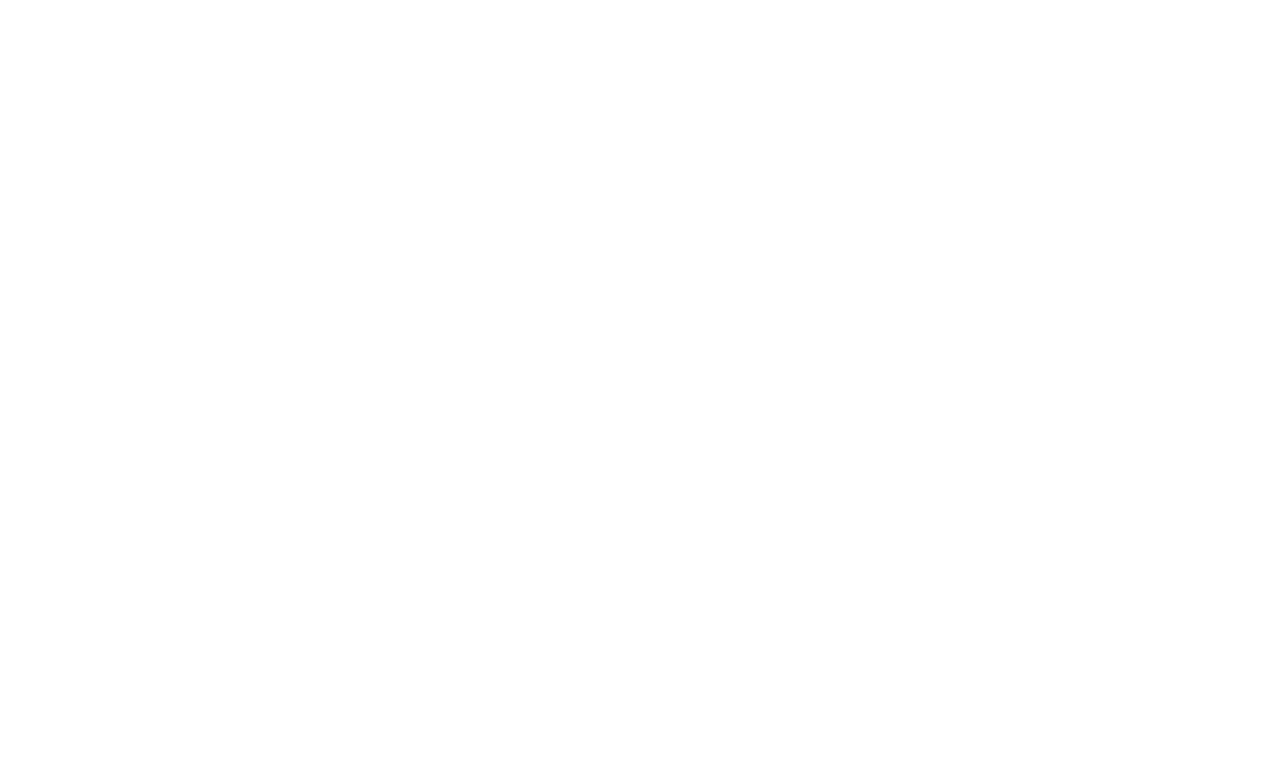
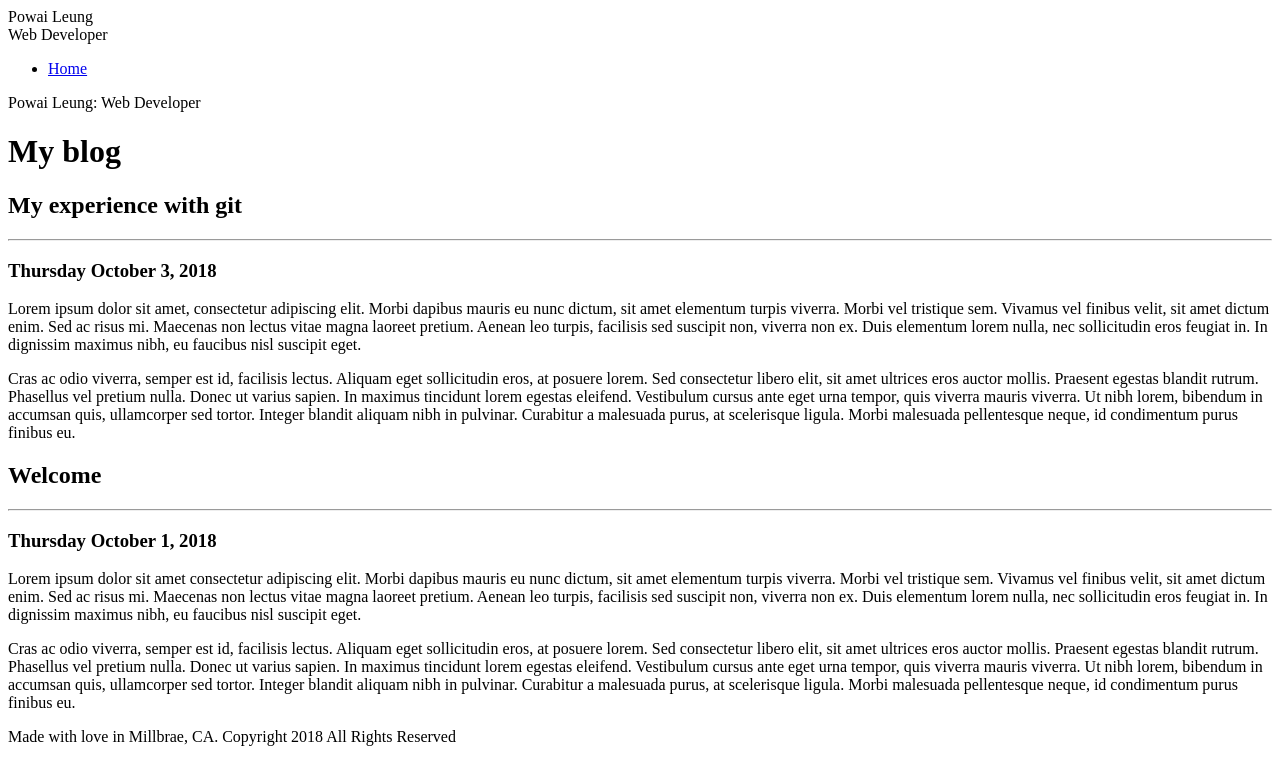
Before and after one commit to powaileung/personal-blog, a plain HTML site: page index.html in a window 1280 px wide. Drawn offline with Linux system fonts and the light colour scheme.

Commit message:
Add required HTML elements to the blog page skeleton.

```diff
--- a/index.html
+++ b/index.html
@@ -7,6 +7,73 @@
     <title>Powai Leung - Web Developer</title>
   </head>
   <body>
+    <div class="parent">
+      <div class="wrapper">
+        <nav>
+          <div class="inner-wrap">
+            <div class="site-header">Powai Leung</div>
+            <div class="site-subheader">Web Developer</div>
+            <ul class="site-navigation">
+              <li><a href="index.html">Home</a></li>
+            </ul>
+          </div>
+        </nav>
 
+        <main>
+          <div class="menu">
+            <div class="menu-icon" id="sidebarCollapse">
+              <span class="mobile-header">Powai Leung: Web Developer</span>
+            </div>
+          </div>
+
+          <h1>My blog</h1>
+          <article>
+           <h2>My experience with git</h2>
+           <hr />
+           <h3>Thursday October 3, 2018</h3>
+           <p>
+             Lorem ipsum dolor sit amet, consectetur adipiscing elit. Morbi dapibus mauris eu nunc
+             dictum, sit amet elementum turpis viverra. Morbi vel tristique sem. Vivamus vel finibus velit, sit amet
+             dictum enim. Sed ac risus mi. Maecenas non lectus vitae magna laoreet pretium. Aenean leo turpis, facilisis
+             sed suscipit non, viverra non ex. Duis elementum lorem nulla, nec sollicitudin eros feugiat in. In
+             dignissim maximus nibh, eu faucibus nisl suscipit eget.
+           </p>
+           <p>
+             Cras ac odio viverra, semper est id, facilisis lectus. Aliquam eget sollicitudin eros, at posuere lorem.
+             Sed consectetur libero elit, sit amet ultrices eros auctor mollis. Praesent egestas blandit rutrum. Phasellus vel pretium nulla. Donec ut varius sapien. In maximus tincidunt lorem egestas eleifend. Vestibulum cursus ante
+             eget urna tempor, quis viverra mauris viverra. Ut nibh lorem, bibendum in accumsan quis, ullamcorper sed
+             tortor. Integer blandit aliquam nibh in pulvinar. Curabitur a malesuada purus, at scelerisque ligula. Morbi
+             malesuada pellentesque neque, id condimentum purus finibus eu.
+           </p>
+          </article>
+          <article>
+           <h2>Welcome</h2>
+           <hr />
+           <h3>Thursday October 1, 2018</h3>
+           <p>
+             Lorem ipsum dolor sit amet consectetur adipiscing elit. Morbi dapibus mauris eu nunc
+             dictum, sit amet elementum turpis viverra. Morbi vel tristique sem. Vivamus vel finibus velit, sit amet
+             dictum enim. Sed ac risus mi. Maecenas non lectus vitae magna laoreet pretium. Aenean leo turpis, facilisis
+             sed suscipit non, viverra non ex. Duis elementum lorem nulla, nec sollicitudin eros feugiat in. In
+             dignissim
+             maximus nibh, eu faucibus nisl suscipit eget.
+           </p>
+           <p>
+             Cras ac odio viverra, semper est id, facilisis lectus. Aliquam eget sollicitudin eros, at posuere lorem.
+             Sed
+             consectetur libero elit, sit amet ultrices eros auctor mollis. Praesent egestas blandit rutrum. Phasellus
+             vel
+             pretium nulla. Donec ut varius sapien. In maximus tincidunt lorem egestas eleifend. Vestibulum cursus ante
+             eget urna tempor, quis viverra mauris viverra. Ut nibh lorem, bibendum in accumsan quis, ullamcorper sed
+             tortor. Integer blandit aliquam nibh in pulvinar. Curabitur a malesuada purus, at scelerisque ligula. Morbi
+             malesuada pellentesque neque, id condimentum purus finibus eu.
+           </p>
+          </article>
+          <footer>
+            Made with love in Millbrae, CA. Copyright 2018 All Rights Reserved
+          </footer>
+        </main>
+      </div>
+    </div>
   </body>
 </html>
```
Lines whose indentation alone changed are shown as unchanged.
